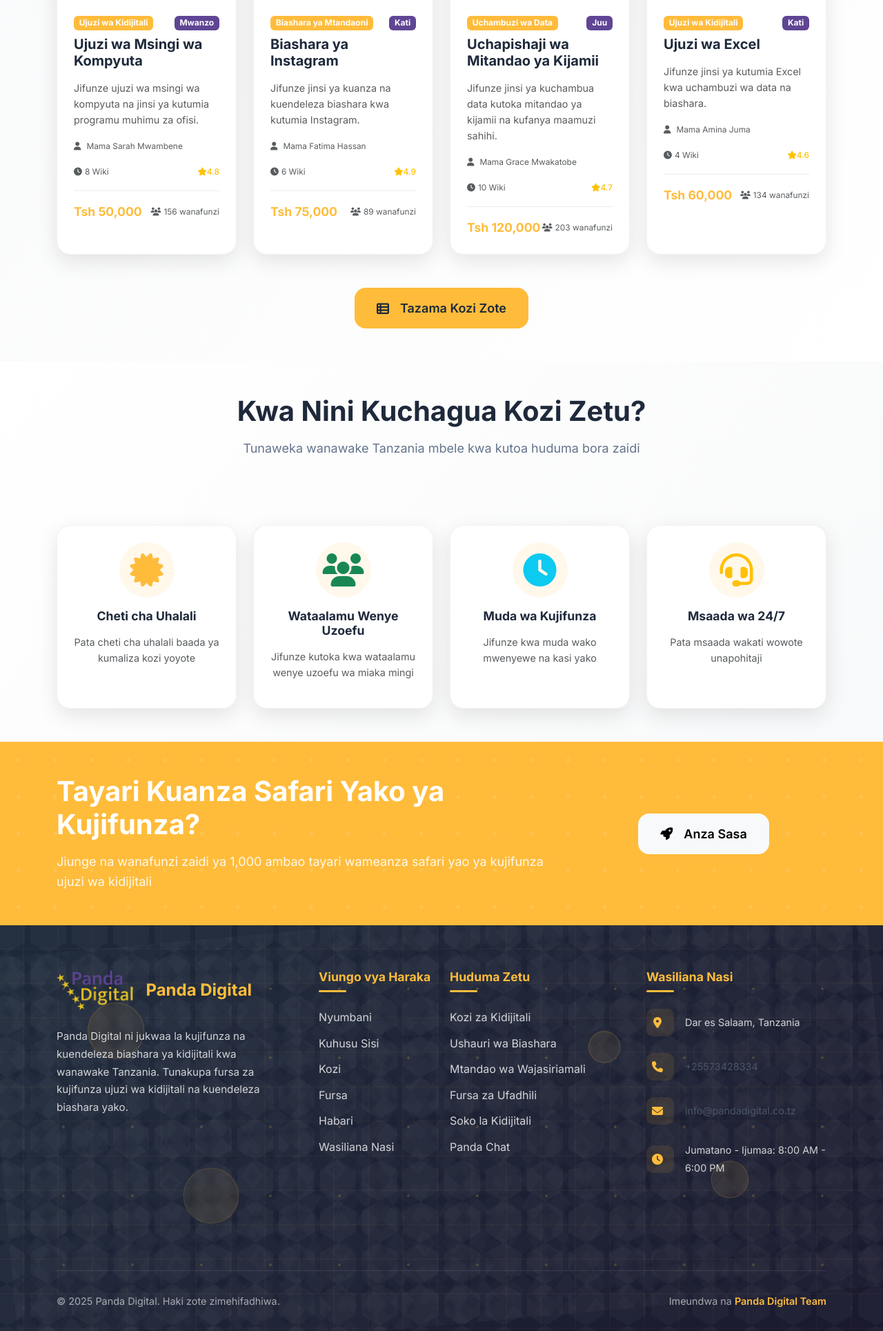
After one commit to kwayummari/pandaDigital-v3, a PHP site: page /pandadigitalV3/kozi.php in a window 1280 px wide. The commit adds this page. Shown: the part 1497-3426 px from the top of the page at 69% size. Run offline with PHP 8.4, Linux system fonts and the light colour scheme.

Commit message:
fixed kozi.php

```diff
--- a/assets/css/style.css
+++ b/assets/css/style.css
@@ -1953,3 +1953,210 @@ html {
     display: none;
   }
 }
+
+/* Course Categories Section */
+.categories-section {
+  background: linear-gradient(135deg, #f8f9fa 0%, #e9ecef 100%);
+}
+
+.category-card {
+  background: white;
+  border-radius: 20px;
+  box-shadow: 0 10px 30px rgba(0, 0, 0, 0.1);
+  transition: all 0.3s ease;
+  border: 1px solid rgba(0, 0, 0, 0.05);
+}
+
+.category-card:hover {
+  transform: translateY(-10px);
+  box-shadow: 0 20px 40px rgba(0, 0, 0, 0.15);
+}
+
+.category-icon {
+  width: 80px;
+  height: 80px;
+  margin: 0 auto;
+  display: flex;
+  align-items: center;
+  justify-content: center;
+  background: rgba(255, 188, 59, 0.1);
+  border-radius: 50%;
+  transition: all 0.3s ease;
+}
+
+.category-card:hover .category-icon {
+  background: rgba(255, 188, 59, 0.2);
+  transform: scale(1.1);
+}
+
+.category-title {
+  font-weight: 700;
+  color: var(--dark-color);
+  font-size: 1.2rem;
+}
+
+.category-description {
+  font-size: 0.9rem;
+  line-height: 1.6;
+}
+
+/* Featured Courses Section */
+.featured-courses-section {
+  background: linear-gradient(135deg, #f8f9fa 0%, #ffffff 100%);
+}
+
+.course-card {
+  background: white;
+  border-radius: 20px;
+  overflow: hidden;
+  box-shadow: 0 10px 30px rgba(0, 0, 0, 0.1);
+  transition: all 0.3s ease;
+  border: 1px solid rgba(0, 0, 0, 0.05);
+}
+
+.course-card:hover {
+  transform: translateY(-10px);
+  box-shadow: 0 20px 40px rgba(0, 0, 0, 0.15);
+}
+
+.course-image {
+  position: relative;
+  overflow: hidden;
+  height: 200px;
+}
+
+.course-image img {
+  width: 100%;
+  height: 100%;
+  object-fit: cover;
+  transition: all 0.3s ease;
+}
+
+.course-overlay {
+  position: absolute;
+  top: 0;
+  left: 0;
+  right: 0;
+  bottom: 0;
+  background: rgba(0, 0, 0, 0.7);
+  display: flex;
+  align-items: center;
+  justify-content: center;
+  opacity: 0;
+  transition: all 0.3s ease;
+}
+
+.course-card:hover .course-overlay {
+  opacity: 1;
+}
+
+.course-content {
+  padding: 1.5rem;
+}
+
+.course-meta {
+  margin-bottom: 1rem;
+}
+
+.course-title a {
+  color: var(--dark-color);
+  font-weight: 700;
+  text-decoration: none;
+  transition: color 0.3s ease;
+}
+
+.course-title a:hover {
+  color: var(--primary-color);
+}
+
+.course-description {
+  font-size: 0.9rem;
+  line-height: 1.6;
+  color: #6c757d;
+}
+
+.course-instructor {
+  font-size: 0.85rem;
+}
+
+.course-details {
+  font-size: 0.85rem;
+}
+
+.course-footer {
+  border-top: 1px solid #e9ecef;
+  padding-top: 1rem;
+  margin-top: 1rem;
+}
+
+.course-price {
+  font-size: 1.1rem;
+  font-weight: 700;
+}
+
+.course-students {
+  font-size: 0.85rem;
+}
+
+/* Benefits Section */
+.benefits-section {
+  background: linear-gradient(135deg, #ffffff 0%, #f8f9fa 100%);
+}
+
+.benefit-card {
+  background: white;
+  border-radius: 20px;
+  box-shadow: 0 10px 30px rgba(0, 0, 0, 0.1);
+  transition: all 0.3s ease;
+  border: 1px solid rgba(0, 0, 0, 0.05);
+  height: 100%;
+}
+
+.benefit-card:hover {
+  transform: translateY(-10px);
+  box-shadow: 0 20px 40px rgba(0, 0, 0, 0.15);
+}
+
+.benefit-icon {
+  width: 80px;
+  height: 80px;
+  margin: 0 auto;
+  display: flex;
+  align-items: center;
+  justify-content: center;
+  background: rgba(255, 188, 59, 0.1);
+  border-radius: 50%;
+  transition: all 0.3s ease;
+}
+
+.benefit-card:hover .benefit-icon {
+  background: rgba(255, 188, 59, 0.2);
+  transform: scale(1.1);
+}
+
+.benefit-title {
+  font-weight: 700;
+  color: var(--dark-color);
+  font-size: 1.1rem;
+}
+
+.benefit-description {
+  font-size: 0.9rem;
+  line-height: 1.6;
+}
+
+/* Responsive adjustments */
+@media (max-width: 768px) {
+  .category-card,
+  .benefit-card {
+    margin-bottom: 1rem;
+  }
+
+  .course-card {
+    margin-bottom: 1.5rem;
+  }
+
+  .course-image {
+    height: 180px;
+  }
+}
--- a/includes/footer.php
+++ b/includes/footer.php
@@ -54,7 +54,7 @@
                         <ul class="footer-links">
                             <li><a href="<?= app_url() ?>">Nyumbani</a></li>
                             <li><a href="<?= app_url('about.php') ?>">Kuhusu Sisi</a></li>
-                            <li><a href="<?= app_url('courses.php') ?>">Kozi</a></li>
+                            <li><a href="<?= app_url('kozi.php') ?>">Kozi</a></li>
                             <li><a href="<?= app_url('opportunities.php') ?>">Fursa</a></li>
                             <li><a href="<?= app_url('habari.php') ?>">Habari</a></li>
                             <li><a href="<?= app_url('contact.php') ?>">Wasiliana Nasi</a></li>
@@ -67,7 +67,7 @@
                     <div class="footer-section">
                         <h5 class="footer-title">Huduma Zetu</h5>
                         <ul class="footer-links">
-                            <li><a href="<?= app_url('courses.php') ?>">Kozi za Kidijitali</a></li>
+                            <li><a href="<?= app_url('kozi.php') ?>">Kozi za Kidijitali</a></li>
                             <li><a href="<?= app_url('mentorship.php') ?>">Ushauri wa Biashara</a></li>
                             <li><a href="<?= app_url('networking.php') ?>">Mtandao wa Wajasiriamali</a></li>
                             <li><a href="<?= app_url('funding.php') ?>">Fursa za Ufadhili</a></li>
--- a/includes/header.php
+++ b/includes/header.php
@@ -142,7 +142,7 @@ require_once __DIR__ . '/../config/init.php';
                         </a>
                     </li>
                     <li class="nav-item">
-                        <a class="nav-link" href="<?= app_url('courses.php') ?>">
+                        <a class="nav-link" href="<?= app_url('kozi.php') ?>">
                             KOZI ZOTE
                         </a>
                     </li>
--- a/index.php
+++ b/index.php
@@ -27,7 +27,7 @@ $latestOpportunities = $fursaModel->getLatestOpportunities(6);
                         <h1 class="hero-title">Kuwa Mjasiriamali wa Kidijitali</h1>
                         <p class="hero-subtitle">Jifunze ujuzi wa kidijitali, uwe na biashara yako, na uweze kujitegemea kiuchumi kupitia <?= htmlspecialchars($appConfig['name']) ?></p>
                         <div class="hero-buttons">
-                            <a href="<?= app_url('courses.php') ?>" class="btn btn-primary">
+                            <a href="<?= app_url('kozi.php') ?>" class="btn btn-primary">
                                 Anza Kozi
                             </a>
                             <a href="<?= app_url('opportunities.php') ?>" class="btn btn-outline-primary">
--- /dev/null
+++ b/kozi.php
@@ -0,0 +1,343 @@
+<?php
+require_once 'config/init.php';
+
+// Get course categories and courses from database
+$courseCategories = [
+    [
+        'id' => 1,
+        'name' => 'Ujuzi wa Kidijitali',
+        'icon' => 'fas fa-laptop-code',
+        'description' => 'Jifunze ujuzi wa kidijitali wa msingi na wa juu',
+        'color' => 'primary'
+    ],
+    [
+        'id' => 2,
+        'name' => 'Biashara ya Mtandaoni',
+        'icon' => 'fas fa-shopping-cart',
+        'description' => 'Jifunze jinsi ya kuanza na kuendeleza biashara ya mtandaoni',
+        'color' => 'success'
+    ],
+    [
+        'id' => 3,
+        'name' => 'Uchapishaji wa Mitandao ya Kijamii',
+        'icon' => 'fas fa-share-alt',
+        'description' => 'Jifunze jinsi ya kutumia mitandao ya kijamii kwa biashara',
+        'color' => 'info'
+    ],
+    [
+        'id' => 4,
+        'name' => 'Uchambuzi wa Data',
+        'icon' => 'fas fa-chart-line',
+        'description' => 'Jifunze jinsi ya kuchambua data na kufanya maamuzi sahihi',
+        'color' => 'warning'
+    ]
+];
+
+$featuredCourses = [
+    [
+        'id' => 1,
+        'title' => 'Ujuzi wa Msingi wa Kompyuta',
+        'category' => 'Ujuzi wa Kidijitali',
+        'instructor' => 'Mama Sarah Mwambene',
+        'duration' => '8 Wiki',
+        'level' => 'Mwanzo',
+        'price' => 'Tsh 50,000',
+        'image' => 'images/courses/basic-computer.jpg',
+        'rating' => 4.8,
+        'students' => 156,
+        'description' => 'Jifunze ujuzi wa msingi wa kompyuta na jinsi ya kutumia programu muhimu za ofisi.'
+    ],
+    [
+        'id' => 2,
+        'title' => 'Biashara ya Instagram',
+        'category' => 'Biashara ya Mtandaoni',
+        'instructor' => 'Mama Fatima Hassan',
+        'duration' => '6 Wiki',
+        'level' => 'Kati',
+        'price' => 'Tsh 75,000',
+        'image' => 'images/courses/instagram-business.jpg',
+        'rating' => 4.9,
+        'students' => 89,
+        'description' => 'Jifunze jinsi ya kuanza na kuendeleza biashara kwa kutumia Instagram.'
+    ],
+    [
+        'id' => 3,
+        'title' => 'Uchapishaji wa Mitandao ya Kijamii',
+        'category' => 'Uchambuzi wa Data',
+        'instructor' => 'Mama Grace Mwakatobe',
+        'duration' => '10 Wiki',
+        'level' => 'Juu',
+        'price' => 'Tsh 120,000',
+        'image' => 'images/courses/social-media.jpg',
+        'rating' => 4.7,
+        'students' => 203,
+        'description' => 'Jifunze jinsi ya kuchambua data kutoka mitandao ya kijamii na kufanya maamuzi sahihi.'
+    ],
+    [
+        'id' => 4,
+        'title' => 'Ujuzi wa Excel',
+        'category' => 'Ujuzi wa Kidijitali',
+        'instructor' => 'Mama Amina Juma',
+        'duration' => '4 Wiki',
+        'level' => 'Kati',
+        'price' => 'Tsh 60,000',
+        'image' => 'images/courses/excel-skills.jpg',
+        'rating' => 4.6,
+        'students' => 134,
+        'description' => 'Jifunze jinsi ya kutumia Excel kwa uchambuzi wa data na biashara.'
+    ]
+];
+
+$pageTitle = 'Kozi Zote - ' . $appConfig['name'];
+?>
+
+<!DOCTYPE html>
+<html lang="sw">
+
+<head>
+    <meta charset="UTF-8">
+    <meta name="viewport" content="width=device-width, initial-scale=1.0">
+    <title><?= htmlspecialchars($pageTitle) ?></title>
+    <meta name="description" content="Jifunze ujuzi wa kidijitali na biashara ya mtandaoni. Kozi za ubora wa juu kwa wanawake Tanzania.">
+
+    <!-- Favicon -->
+    <link rel="icon" type="image/png" href="<?= asset('images/logo/favicon.png') ?>">
+
+    <!-- Bootstrap 5 CSS -->
+    <link href="https://cdn.jsdelivr.net/npm/bootstrap@5.3.0/dist/css/bootstrap.min.css" rel="stylesheet">
+
+    <!-- Font Awesome -->
+    <link rel="stylesheet" href="https://cdnjs.cloudflare.com/ajax/libs/font-awesome/6.4.0/css/all.min.css">
+
+    <!-- Google Fonts -->
+    <link href="https://fonts.googleapis.com/css2?family=Inter:wght@300;400;500;600;700&display=swap" rel="stylesheet">
+
+    <!-- Custom CSS -->
+    <link rel="stylesheet" href="<?= asset('css/style.css') ?>">
+
+    <!-- AOS Animation -->
+    <link href="https://unpkg.com/aos@2.3.1/dist/aos.css" rel="stylesheet">
+</head>
+
+<body>
+    <?php include 'includes/header.php'; ?>
+
+    <!-- Page Header -->
+    <section class="page-header">
+        <div class="container">
+            <div class="row align-items-center">
+                <div class="col-lg-8" data-aos="fade-right">
+                    <h1 class="page-title">Kozi Zote</h1>
+                    <p class="page-subtitle">Jifunze ujuzi wa kidijitali na biashara ya mtandaoni kutoka kwa wataalamu wenye uzoefu</p>
+                    <nav aria-label="breadcrumb">
+                        <ol class="breadcrumb">
+                            <li class="breadcrumb-item"><a href="<?= app_url() ?>">Nyumbani</a></li>
+                            <li class="breadcrumb-item active">Kozi</li>
+                        </ol>
+                    </nav>
+                </div>
+                <div class="col-lg-4 text-center" data-aos="fade-left">
+                    <div class="header-icon">
+                        <i class="fas fa-graduation-cap fa-4x text-white"></i>
+                    </div>
+                </div>
+            </div>
+        </div>
+    </section>
+
+    <!-- Course Categories -->
+    <section class="categories-section py-5">
+        <div class="container">
+            <div class="row">
+                <div class="col-12 text-center mb-5" data-aos="fade-up">
+                    <h2 class="section-title">Kategoria za Kozi</h2>
+                    <p class="section-subtitle">Chagua kategoria inayokufaa zaidi na uanze safari yako ya kujifunza</p>
+                </div>
+            </div>
+
+            <div class="row g-4">
+                <?php foreach ($courseCategories as $index => $category): ?>
+                    <div class="col-lg-3 col-md-6" data-aos="fade-up" data-aos-delay="<?= $index * 100 ?>">
+                        <div class="category-card text-center p-4 h-100">
+                            <div class="category-icon mb-3">
+                                <i class="<?= $category['icon'] ?> fa-3x text-<?= $category['color'] ?>"></i>
+                            </div>
+                            <h4 class="category-title mb-3"><?= $category['name'] ?></h4>
+                            <p class="category-description text-muted"><?= $category['description'] ?></p>
+                            <a href="#courses-<?= $category['id'] ?>" class="btn btn-outline-<?= $category['color'] ?> mt-3">
+                                Tazama Kozi <i class="fas fa-arrow-right ms-2"></i>
+                            </a>
+                        </div>
+                    </div>
+                <?php endforeach; ?>
+            </div>
+        </div>
+    </section>
+
+    <!-- Featured Courses -->
+    <section class="featured-courses-section py-5 bg-light">
+        <div class="container">
+            <div class="row">
+                <div class="col-12 text-center mb-5" data-aos="fade-up">
+                    <h2 class="section-title">Kozi Zilizochaguliwa</h2>
+                    <p class="section-subtitle">Kozi bora zaidi zilizochaguliwa na wanafunzi wetu</p>
+                </div>
+            </div>
+
+            <div class="row g-4">
+                <?php foreach ($featuredCourses as $index => $course): ?>
+                    <div class="col-lg-6 col-xl-3" data-aos="fade-up" data-aos-delay="<?= $index * 100 ?>">
+                        <div class="course-card h-100">
+                            <div class="course-image">
+                                <img src="<?= asset($course['image']) ?>" alt="<?= htmlspecialchars($course['title']) ?>" class="img-fluid">
+                                <div class="course-overlay">
+                                    <div class="course-actions">
+                                        <a href="#" class="btn btn-primary btn-sm">
+                                            <i class="fas fa-play me-2"></i>Anza Kozi
+                                        </a>
+                                    </div>
+                                </div>
+                            </div>
+                            <div class="course-content p-4">
+                                <div class="course-meta mb-2">
+                                    <span class="badge bg-primary me-2"><?= $course['category'] ?></span>
+                                    <span class="badge bg-secondary"><?= $course['level'] ?></span>
+                                </div>
+                                <h5 class="course-title mb-3">
+                                    <a href="#" class="text-decoration-none"><?= htmlspecialchars($course['title']) ?></a>
+                                </h5>
+                                <p class="course-description text-muted mb-3"><?= htmlspecialchars($course['description']) ?></p>
+
+                                <div class="course-instructor mb-3">
+                                    <small class="text-muted">
+                                        <i class="fas fa-user me-2"></i><?= htmlspecialchars($course['instructor']) ?>
+                                    </small>
+                                </div>
+
+                                <div class="course-details d-flex justify-content-between align-items-center mb-3">
+                                    <div class="course-duration">
+                                        <small class="text-muted">
+                                            <i class="fas fa-clock me-1"></i><?= $course['duration'] ?>
+                                        </small>
+                                    </div>
+                                    <div class="course-rating">
+                                        <small class="text-warning">
+                                            <i class="fas fa-star"></i><?= $course['rating'] ?>
+                                        </small>
+                                    </div>
+                                </div>
+
+                                <div class="course-footer d-flex justify-content-between align-items-center">
+                                    <div class="course-price">
+                                        <strong class="text-primary"><?= $course['price'] ?></strong>
+                                    </div>
+                                    <div class="course-students">
+                                        <small class="text-muted">
+                                            <i class="fas fa-users me-1"></i><?= $course['students'] ?> wanafunzi
+                                        </small>
+                                    </div>
+                                </div>
+                            </div>
+                        </div>
+                    </div>
+                <?php endforeach; ?>
+            </div>
+
+            <div class="row mt-5">
+                <div class="col-12 text-center" data-aos="fade-up">
+                    <a href="#" class="btn btn-primary btn-lg">
+                        <i class="fas fa-th-list me-2"></i>Tazama Kozi Zote
+                    </a>
+                </div>
+            </div>
+        </div>
+    </section>
+
+    <!-- Course Benefits -->
+    <section class="benefits-section py-5">
+        <div class="container">
+            <div class="row">
+                <div class="col-12 text-center mb-5" data-aos="fade-up">
+                    <h2 class="section-title">Kwa Nini Kuchagua Kozi Zetu?</h2>
+                    <p class="section-subtitle">Tunaweka wanawake Tanzania mbele kwa kutoa huduma bora zaidi</p>
+                </div>
+            </div>
+
+            <div class="row g-4">
+                <div class="col-lg-3 col-md-6" data-aos="fade-up" data-aos-delay="100">
+                    <div class="benefit-card text-center p-4">
+                        <div class="benefit-icon mb-3">
+                            <i class="fas fa-certificate fa-3x text-primary"></i>
+                        </div>
+                        <h5 class="benefit-title mb-3">Cheti cha Uhalali</h5>
+                        <p class="benefit-description text-muted">Pata cheti cha uhalali baada ya kumaliza kozi yoyote</p>
+                    </div>
+                </div>
+
+                <div class="col-lg-3 col-md-6" data-aos="fade-up" data-aos-delay="200">
+                    <div class="benefit-card text-center p-4">
+                        <div class="benefit-icon mb-3">
+                            <i class="fas fa-users fa-3x text-success"></i>
+                        </div>
+                        <h5 class="benefit-title mb-3">Wataalamu Wenye Uzoefu</h5>
+                        <p class="benefit-description text-muted">Jifunze kutoka kwa wataalamu wenye uzoefu wa miaka mingi</p>
+                    </div>
+                </div>
+
+                <div class="col-lg-3 col-md-6" data-aos="fade-up" data-aos-delay="300">
+                    <div class="benefit-card text-center p-4">
+                        <div class="benefit-icon mb-3">
+                            <i class="fas fa-clock fa-3x text-info"></i>
+                        </div>
+                        <h5 class="benefit-title mb-3">Muda wa Kujifunza</h5>
+                        <p class="benefit-description text-muted">Jifunze kwa muda wako mwenyewe na kasi yako</p>
+                    </div>
+                </div>
+
+                <div class="col-lg-3 col-md-6" data-aos="fade-up" data-aos-delay="400">
+                    <div class="benefit-card text-center p-4">
+                        <div class="benefit-icon mb-3">
+                            <i class="fas fa-headset fa-3x text-warning"></i>
+                        </div>
+                        <h5 class="benefit-title mb-3">Msaada wa 24/7</h5>
+                        <p class="benefit-description text-muted">Pata msaada wakati wowote unapohitaji</p>
+                    </div>
+                </div>
+            </div>
+        </div>
+    </section>
+
+    <!-- CTA Section -->
+    <section class="cta-section py-5">
+        <div class="container">
+            <div class="row align-items-center">
+                <div class="col-lg-8" data-aos="fade-right">
+                    <h2 class="cta-title">Tayari Kuanza Safari Yako ya Kujifunza?</h2>
+                    <p class="cta-subtitle">Jiunge na wanafunzi zaidi ya 1,000 ambao tayari wameanza safari yao ya kujifunza ujuzi wa kidijitali</p>
+                </div>
+                <div class="col-lg-4 text-center" data-aos="fade-left">
+                    <a href="#" class="btn btn-light btn-lg">
+                        <i class="fas fa-rocket me-2"></i>Anza Sasa
+                    </a>
+                </div>
+            </div>
+        </div>
+    </section>
+
+    <?php include 'includes/footer.php'; ?>
+
+    <!-- Scripts -->
+    <script src="https://cdn.jsdelivr.net/npm/bootstrap@5.3.0/dist/js/bootstrap.bundle.min.js"></script>
+    <script src="https://unpkg.com/aos@2.3.1/dist/aos.js"></script>
+
+    <script>
+        // Initialize AOS
+        AOS.init({
+            duration: 800,
+            easing: 'ease-in-out',
+            once: true
+        });
+    </script>
+</body>
+
+</html>
```
